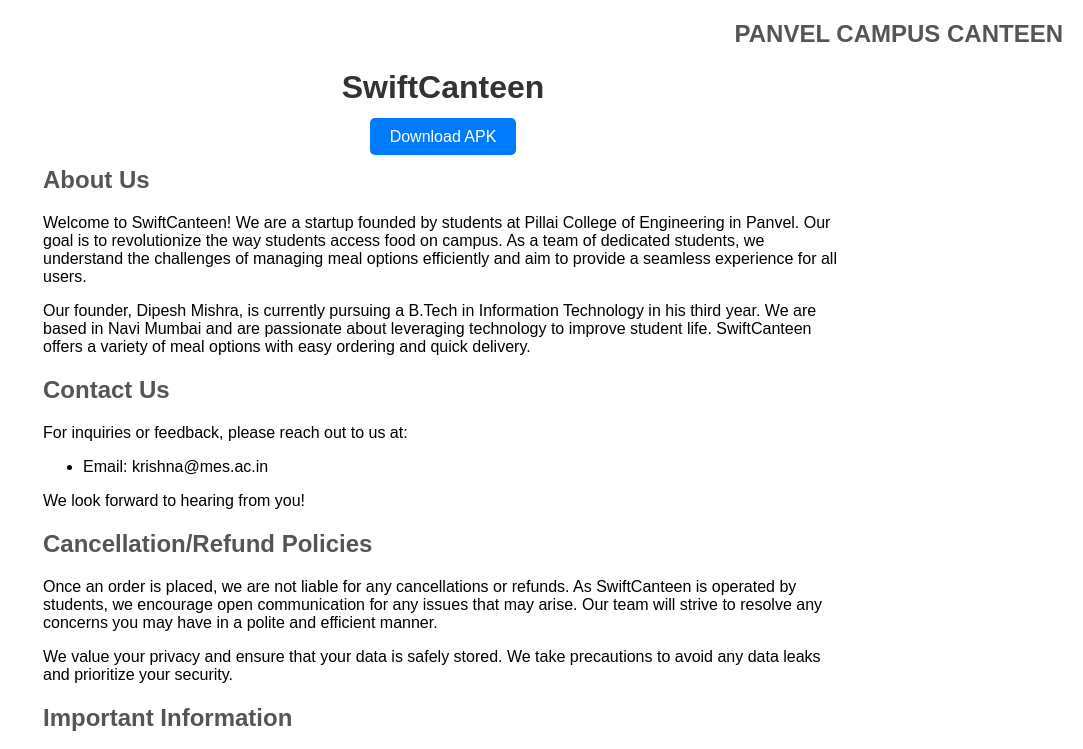
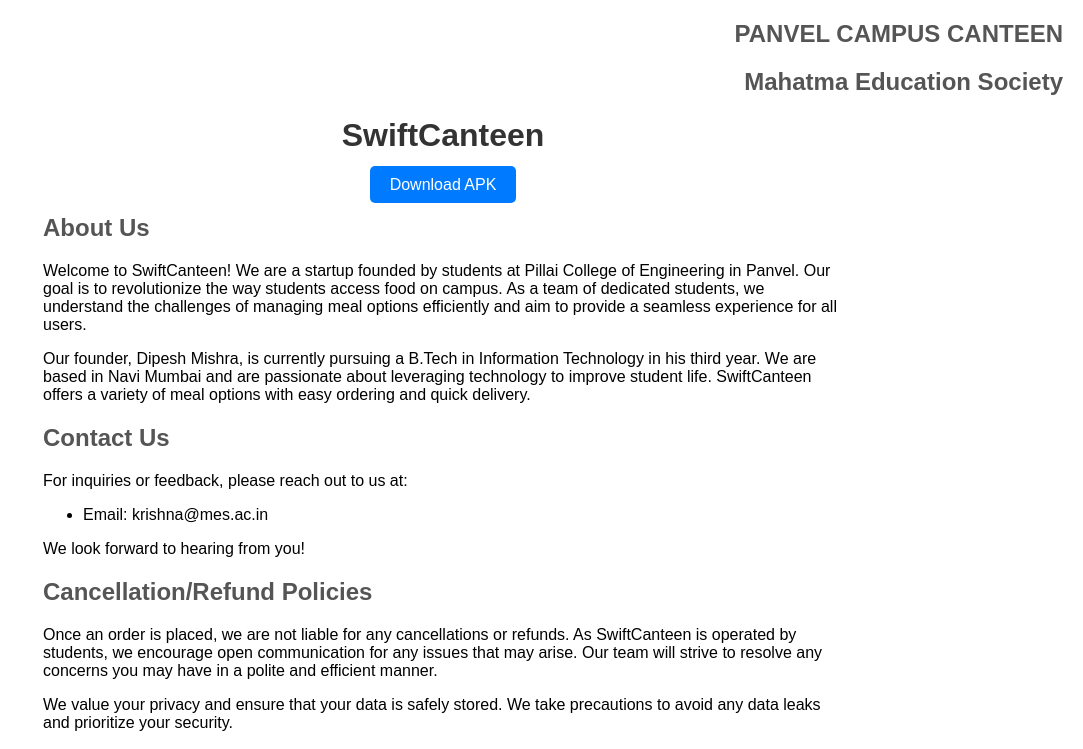
Before and after one commit to dipesh-m12/SWIFTCANTEEN, a plain HTML site: page index.html in a window 1280 px wide. Shown: the top 749 px of the page, without its empty margins (197-1280 px from the left). Drawn offline with Linux system fonts and the light colour scheme.

Commit message:
name changes

```diff
--- a/index.html
+++ b/index.html
@@ -50,6 +50,7 @@
 
 <body>
   <h2 style="text-align: right;">PANVEL CAMPUS CANTEEN</h2>
+  <h2 style="text-align: right;">Mahatma Education Society</h2>
   <h1>SwiftCanteen</h1>
   <a id="downloadBtn">Download APK</a>
 
```
